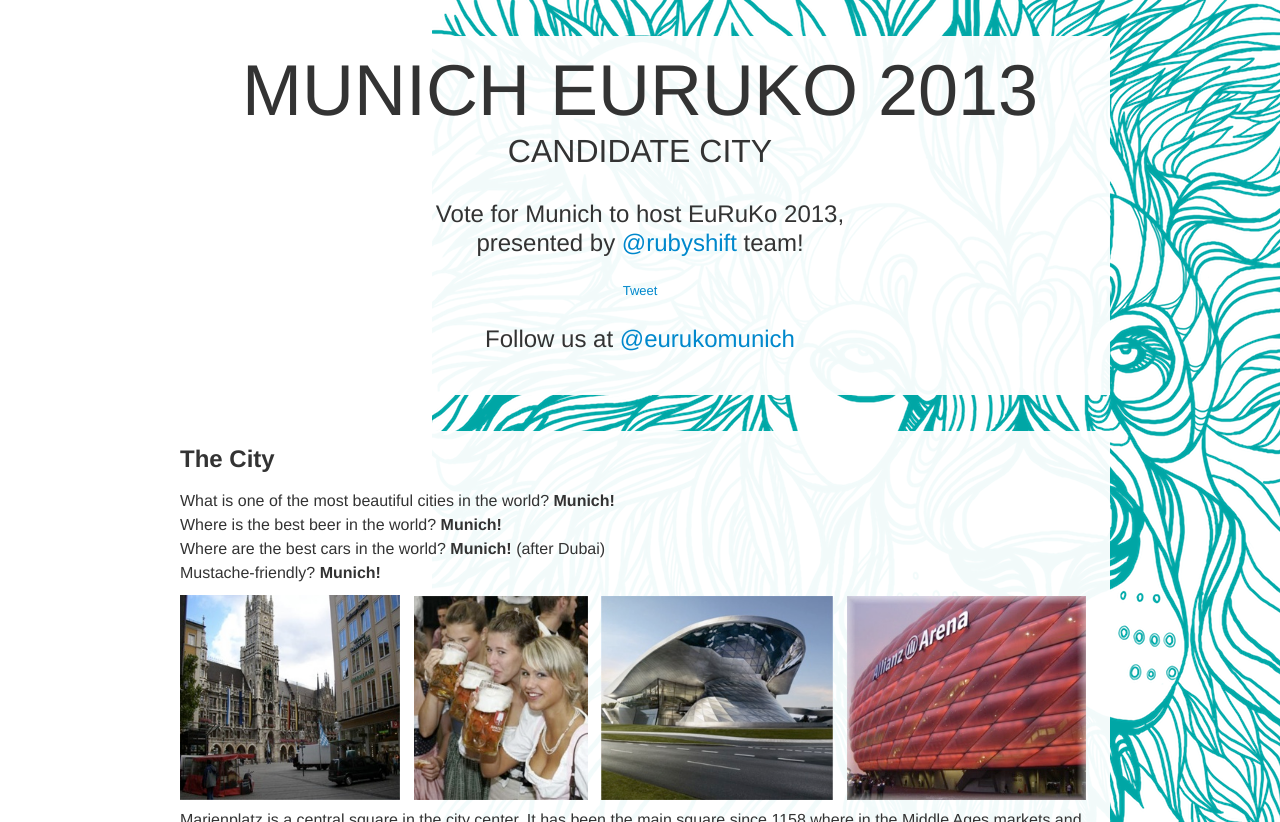
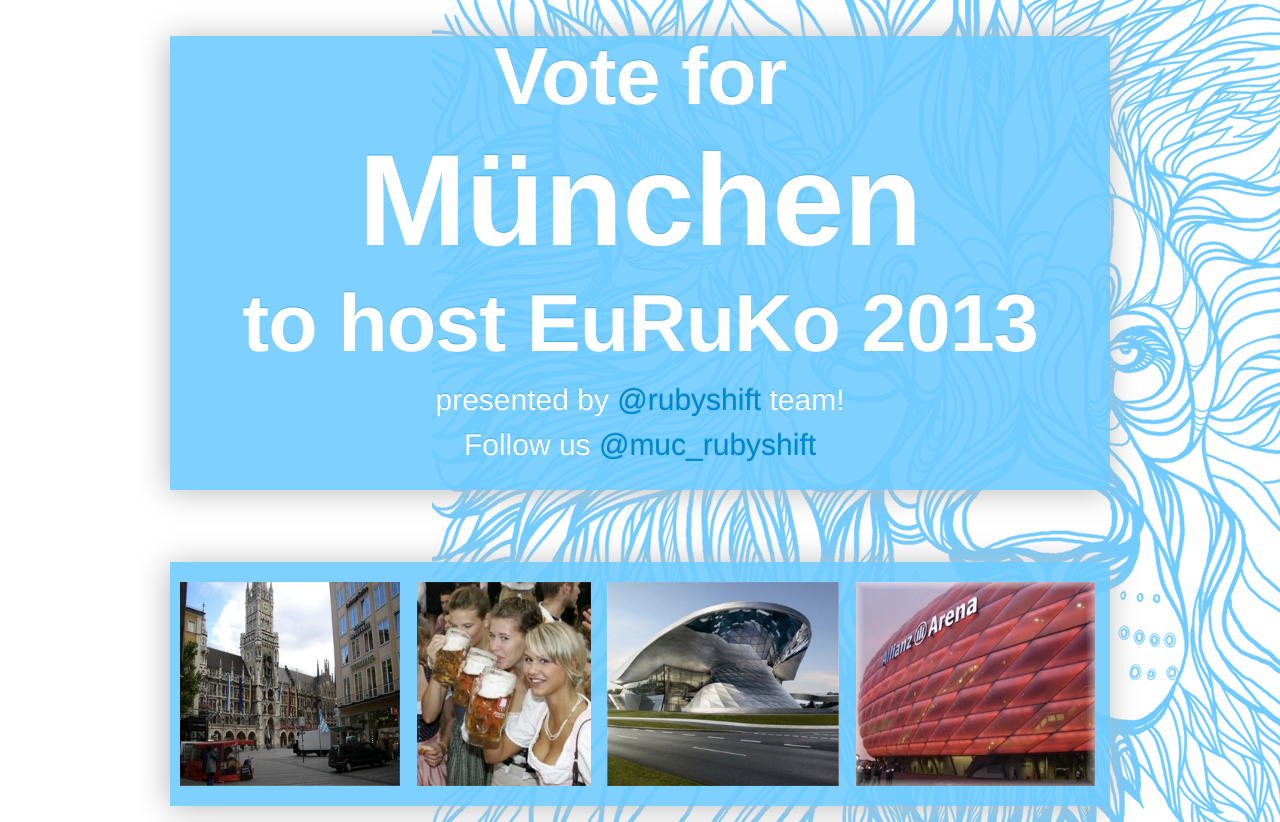
Before and after one commit to rubyshift/eurukomunich, a Jekyll site: the page built from index.html, in a window 1280 px wide. Shown: the top 822 px of the page. Built offline with Jekyll 4.4.1, drawn with Linux system fonts in a browser that asks for light colours; some web fonts are replaced; comment, search, counter and statistics services are not loaded; some of the changed text lies outside the part shown; grey boxes are pictures that could not be loaded.

Commit message:
Making website just a tiny bit prettier.

```diff
--- a/assets/stylesheets/screen.css
+++ b/assets/stylesheets/screen.css
@@ -1,3 +1,6 @@
+/* Mixins.scss
+ * Snippets of reusable CSS to develop faster and keep code readable
+ * ----------------------------------------------------------------- */
 .clearfix {
     zoom: 1;
 }
@@ -31,28 +34,127 @@
     clear: both;
 }
 
-.masthead { padding-top: 36px; margin-bottom: 36px; }
-.masthead h1, .masthead h2, .masthead p { text-align: center; }
-.masthead h1, .masthead h2 { text-transform:uppercase; line-height: 1.5em; }
-.masthead h1 { margin-bottom: 18px; font-size: 72px; font-weight: 500; }
-.masthead h2 { font-size: 32px; margin-top: -1.1em; font-weight:300; }
-.masthead p { font-size: 24px; line-height: 1.231em; margin:1em 0; }
+article pre {
+    font-size: 13px !important;
+}
 
-.row h2 { margin-bottom:0.5em; }
-.row p { font-size: 16px; line-height: 1.3em; }
-.row li { font-size: 16px; line-height: 1.5em; }
+.toc {
+    background: white;
+    margin-left: 20px;
+    max-width: 500px;
+    padding: 20px;
+    padding-right: 30px;
+    padding: 2em;
+    border: 1px solid #dddddd;
+    float: right;
+    -webkit-box-shadow: -2px 2px 6px #bbbbbb;
+    -moz-box-shadow: -2px 2px 6px #bbbbbb;
+    box-shadow: -2px 2px 6px #bbbbbb;
+}
 
-.whitened { background: rgba(255, 255, 255, 0.95); }
-.whitened .wrapper { padding: 10px; }
-.whitened .padded { padding: 20px; }
+.container > section {
+    margin-top: 60px;
+}
 
-.team { text-align:center; margin-left:40px; }
-.team img { margin-bottom:10px; }
+body.landing {
+    background: white;
+}
 
-.awesomeities, .awesomeities li { list-style:none; margin: 0; padding:0; }
+body {
+    background: rgba(253, 246, 227, 0.6);
+}
 
-.photos { margin:10px 0; }
-.photos img { margin-right:10px; }
+strong {
+    color: #cb4b16;
+}
+
+code {
+    white-space: pre;
+    display: block;
+    padding: 10px;
+    color: gray;
+}
+
+.highlight {
+    line-height: 25px;
+    padding: 3px 4px;
+    background-color: #f7f7f9;
+    border: 1px solid #e1e1e8;
+}
+
+.jumbotron {
+    position: relative;
+}
+
+.jumbotron h1 {
+    margin-bottom: 9px;
+    font-size: 81px;
+    letter-spacing: -1px;
+    line-height: 1;
+}
+
+.masthead {
+    padding-top: 36px;
+    margin-bottom: 72px;
+}
+
+.masthead h1, .masthead p {
+    text-align: center;
+}
+
+.masthead h1 {
+    margin-bottom: 18px;
+}
+
+.masthead p {
+    margin-left: 5%;
+    margin-right: 5%;
+    font-size: 30px;
+    line-height: 36px;
+}
+
+footer {
+    margin-top: 45px;
+    padding: 35px 0 36px;
+    border-top: 1px solid #e5e5e5;
+}
+
+.marketing h2 {
+    margin: 36px 0 27px;
+    text-align: center;
+}
+
+.whitened {
+    /* background: rgba(255, 255, 255, 0.8); */
+    background: rgba(113, 203, 255, 0.9);
+    color: white;
+    text-shadow: #4FB2E4 0px -1px 0px;
+    -webkit-box-shadow: -2px 2px 6px #bbbbbb;
+    -moz-box-shadow: -2px 2px 6px #bbbbbb;
+    box-shadow: -2px 2px 30px #bbbbbb;
+}
+
+.whitened .wrapper {
+    padding: 10px;
+}
+
+.whitened .padded {
+    padding: 20px;
+}
+
+.clear {
+    clear: both;
+}
+
+.icon {
+    float: left;
+    margin: 7px 10px 0 0;
+    opacity: 0.8;
+}
+
+.row.even .span4 {
+    height: 220px;
+}
 
 body {
     background: url('/assets/images/bg.png') !important;
@@ -60,3 +162,42 @@
     background-attachment: fixed !important;
     background-position: top right !important;
 }
+
+
+.jumbotron h1 {
+    font-family: "Signika Negative", "Helvetica Neue", Helvetica, Arial, sans-serif;
+}
+.jumbotron p {
+    font-family: "Signika Negative", "Helvetica Neue", Helvetica, Arial, sans-serif;
+}
+
+h2 {
+    font-family: "Signika Negative", "Helvetica Neue", Helvetica, Arial, sans-serif;
+}
+
+h1.giant {
+    font-size: 10em;
+}
+
+.photos {
+    margin: 10px 0;
+}
+
+.photos img:last-child {
+    margin-right: 0px;
+}
+.photos img {
+    margin-right: 13px;
+}
+
+.row.team {
+    text-align: center;
+}
+.teammate {
+    float: left;
+    width: 135px;
+}
+
+.small {
+    font-size: 1em !important;
+}
--- a/index.html
+++ b/index.html
@@ -3,91 +3,74 @@
 layout: default
 ---
 
-<div class='masthead'>
-  <div class='inner'>
-    <div class='padded whitened'>
-      <h1>Munich EuRuKo 2013</h1>
-      <h2>Candidate City</h2>
-      <p>Vote for Munich to host EuRuKo 2013,<br>presented by <a href="http://twitter.com/rubyshift">@rubyshift</a> team!</p>
-      <center>
-        <a href="https://twitter.com/share" class="twitter-share-button" data-via="eurukomunich" data-size="large" data-hashtags="euruko">Tweet</a>
-        <script>!function(d,s,id){var js,fjs=d.getElementsByTagName(s)[0];if(!d.getElementById(id)){js=d.createElement(s);js.id=id;js.src="//platform.twitter.com/widgets.js";fjs.parentNode.insertBefore(js,fjs);}}(document,"script","twitter-wjs");</script>
-      </center>
-      <p>Follow us at <a href='http://twitter.com/eurukomunich'>@eurukomunich</a></p>
-      <br>
+<div class='container'>
+  <div class='jumbotron masthead'>
+    <div class='inner'>
+      <div class='padded whitened'>
+        <h1>Vote for</h1>
+        <h1 class="giant">München</h1>
+        <h1>to host EuRuKo 2013</h1>
+        <p>presented by <a href="http://twitter.com/rubyshift">@rubyshift</a> team!</p>
+      <p>
+        Follow us
+        <a href='https://twitter.com/muc_rubyshift'>
+          @muc_rubyshift
+        </a>
+      </p>
+      <br />
     </div>
   </div>
 </div>
 
-<div class='row'>
+<div class='row even'>
   <div class='span12 whitened'>
     <div class='wrapper'>
-      <h2>The City</h2>
-      <ul class="awesomeities">
-        <li>What is one of the most beautiful cities in the world? <strong>Munich!</strong></li>
-        <li>Where is the best beer in the world? <strong>Munich!</strong></li>
-        <li>Where are the best cars in the world? <strong>Munich!</strong> (after Dubai)</li>
-        <li>Mustache-friendly? <strong>Munich!</strong></li>
-      </ul>
       <div class="photos">
         <img src="/assets/images/muc11.jpg" style="width:220px;">
         <img src="/assets/images/muc22.jpg" style="height:204px;">
         <img src="/assets/images/muc33.jpg" style="height:204px;">
         <img src="/assets/images/muc44.jpg" style="height:204px;">
       </div>
-      <p>Marienplatz is a central square in the city center. It has been the main square since 1158 where in the Middle Ages markets and tournaments were held. Today the pedestrian zone between Karlsplatz and Marienplatz is a crowded area with numerous shops and restaurants to visit.</p>
-      <p><a href="http://www.muenchen.de/int/en/">Read more...</a></p>
     </div>
   </div>
 </div>
 
-<div class='row'>
+<br />
+<br />
+
+<div class='row team'>
   <div class='span12 whitened'>
     <div class='wrapper'>
-      <h2>The Team</h2>
-      <p>
-        It's been three years since our team started to organize a friendly and non-profit <a href="http://rubyshift.org">RubyShift</a> conference in Kiev, Ukraine. We will bring Ukrainian experience to the next EuRuKo.
-      </p>
+      <center><h1>The Team</h1>
+      <br/>
       <div class="row team">
-        <div class="span2 teammate">
+        <div class="teammate">
           <img src="/assets/images/team-ifesdjeen.jpg"><br>
           <a href='http://twitter.com/ifesdjeen'>@ifesdjeen</a>
         </div>
-        <div class="span2 teammate">
+        <div class="teammate">
           <img src="/assets/images/team-entropyfw.jpg"><br>
           <a href='http://twitter.com/entropyfw'>@entropyfw</a>
         </div>
-        <div class="span2 teammate">
+        <div class="teammate">
           <img src="/assets/images/team-_beai.jpg"><br>
           <a href="http://twitter.com/_beai">@_beai</a>
         </div>
-        <div class="span2 teammate">
+        <div class="teammate">
+          <img src="/assets/images/team-rk.jpg"/><br/>
+          <a href='http://twitter.com/kuzrob'>@kuzrob</a>
+        </div>
+        <div class="teammate">
           <img src="/assets/images/team-znatafka.jpg"><br>
           <a href="http://twitter.com/znatafka">@znatafka</a>
         </div>
-        <div class="span2 teammate">
+        <div class="teammate">
           <img src="/assets/images/team-mariya_o5.jpg"><br>
           <a href="http://twitter.com/mariya_o5">@mariya_o5</a>
         </div>
-      </div>
+      </center></div>
     </div>
   </div>
 </div>
-
-<br>
-
-<div class='row'>
-  <div class='span12 whitened'>
-    <div class='wrapper'>
-      <h2>Vote</h2>
-      <p>So vote for Munich to host EuRuKo 2013 and see you in Amsterdam!</p>
-      <center>
-        <a href="https://twitter.com/share" class="twitter-share-button" data-via="eurukomunich" data-size="large" data-count="none" data-hashtags="euruko">Tweet</a>
-        <script>!function(d,s,id){var js,fjs=d.getElementsByTagName(s)[0];if(!d.getElementById(id)){js=d.createElement(s);js.id=id;js.src="//platform.twitter.com/widgets.js";fjs.parentNode.insertBefore(js,fjs);}}(document,"script","twitter-wjs");</script>
-      </center>
-    </div>
-  </div>
-</div>
-
-<br>
-<br> <!-- This is dirty, no excuses -->
+<br/>
+<br/>
```
Also changed, not shown: assets/images/bg.png.
